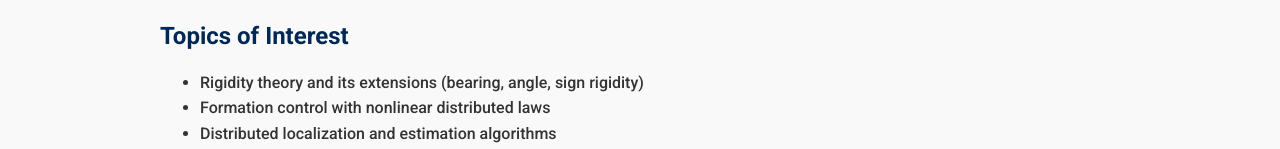
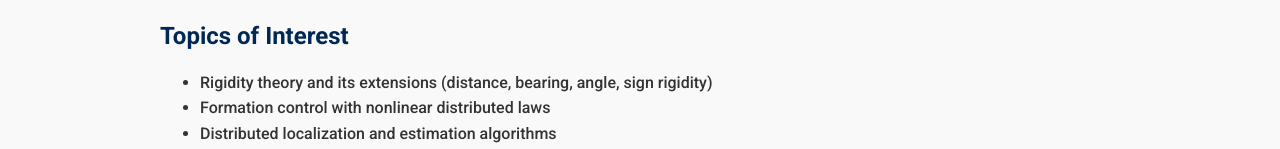
Before and after one commit to 1yen/ifac2026-invited-track, a plain HTML site: page index.html in a window 1280 px wide. Shown: the part 643-792 px from the top of the page. Drawn offline with Linux system fonts and the light colour scheme.

Commit message:
Update index.html

```diff
--- a/index.html
+++ b/index.html
@@ -99,7 +99,7 @@
   <section id="topics">
     <h2>Topics of Interest</h2>
     <ul>
-      <li>Rigidity theory and its extensions (bearing, angle, sign rigidity)</li>
+      <li>Rigidity theory and its extensions (distance, bearing, angle, sign rigidity)</li>
       <li>Formation control with nonlinear distributed laws</li>
       <li>Distributed localization and estimation algorithms</li>
       <li>Global vs. local control trade-offs</li>
```
